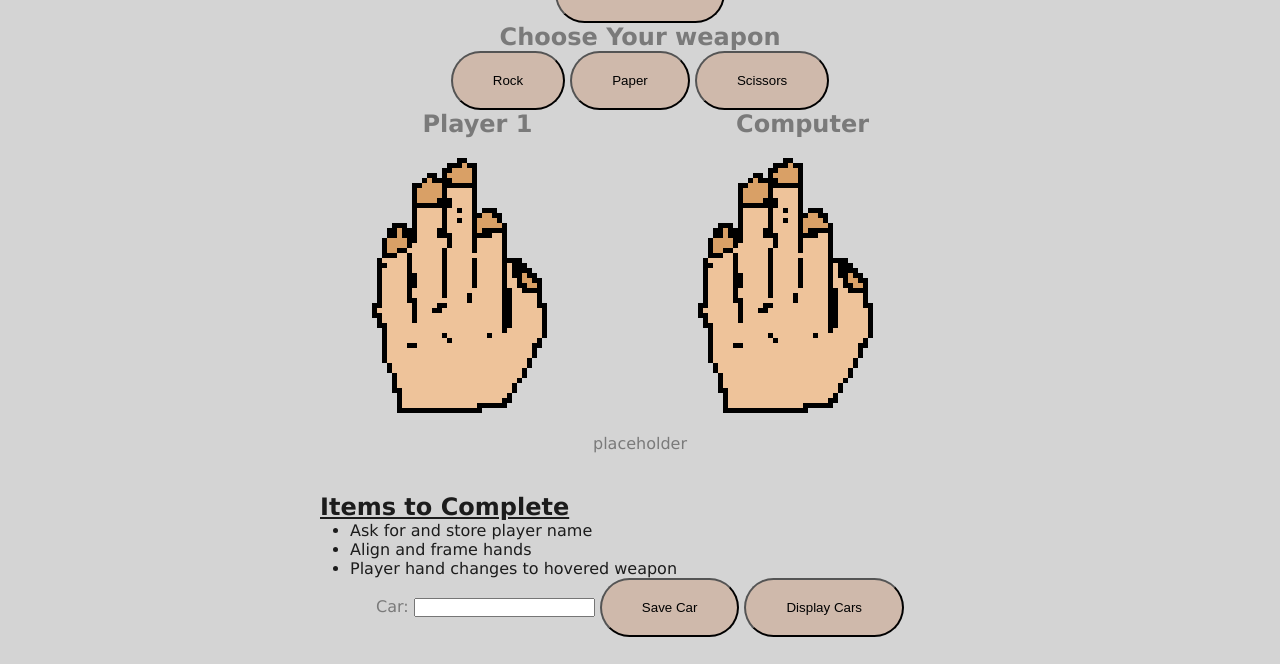
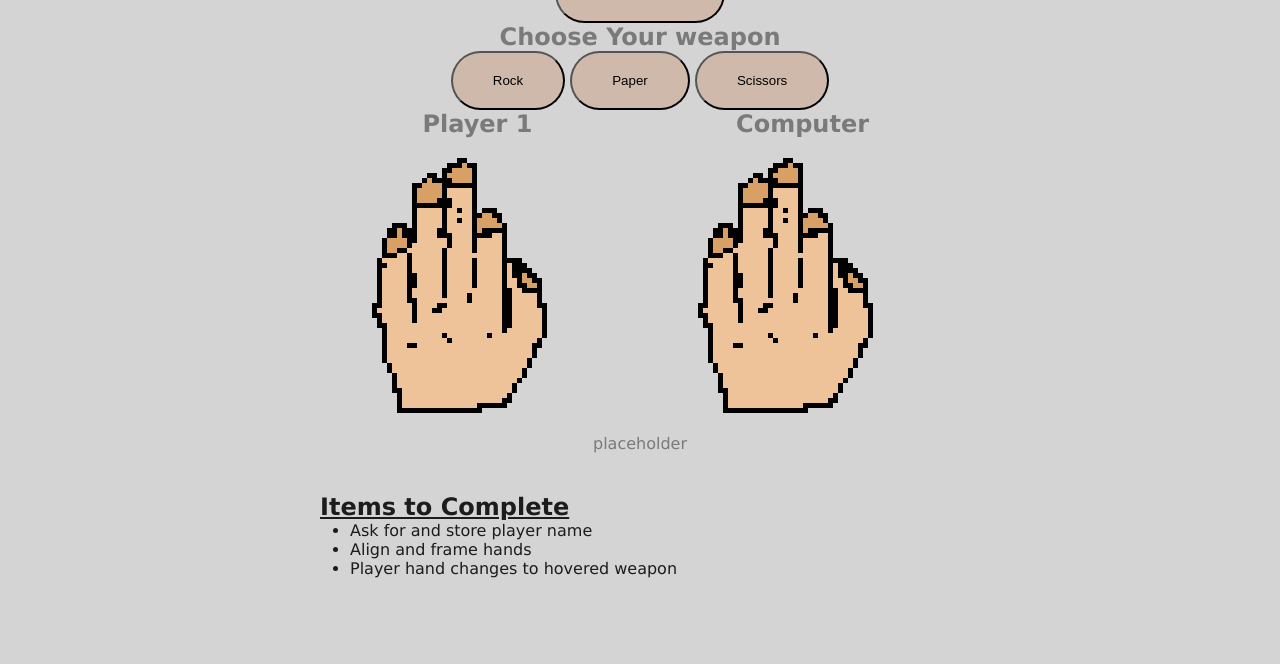
Before and after one commit to Scribler/rockPaperScissors, a website: page src/index.html in a window 1280 px wide. Shown: the part 136-800 px from the top of the page. Drawn offline with nearby package versions, Linux system fonts and the light colour scheme; files that its build step writes are made by us from their sources.

Commit message:
cleaning up js file

```diff
--- a/src/index.html
+++ b/src/index.html
@@ -53,11 +53,6 @@
       <li>Align and frame hands</li>
       <li>Player hand changes to hovered weapon</li>
     </ul>
-    <label for="car">Car:</label>
-    <input type="text" id="car" name="car">
-    <button onclick="saveCar()">Save Car</button>
-    <button onclick="displayCars()">Display Cars</button>
-    <div id="used_cars"></div>
 
   </main>
 
```
